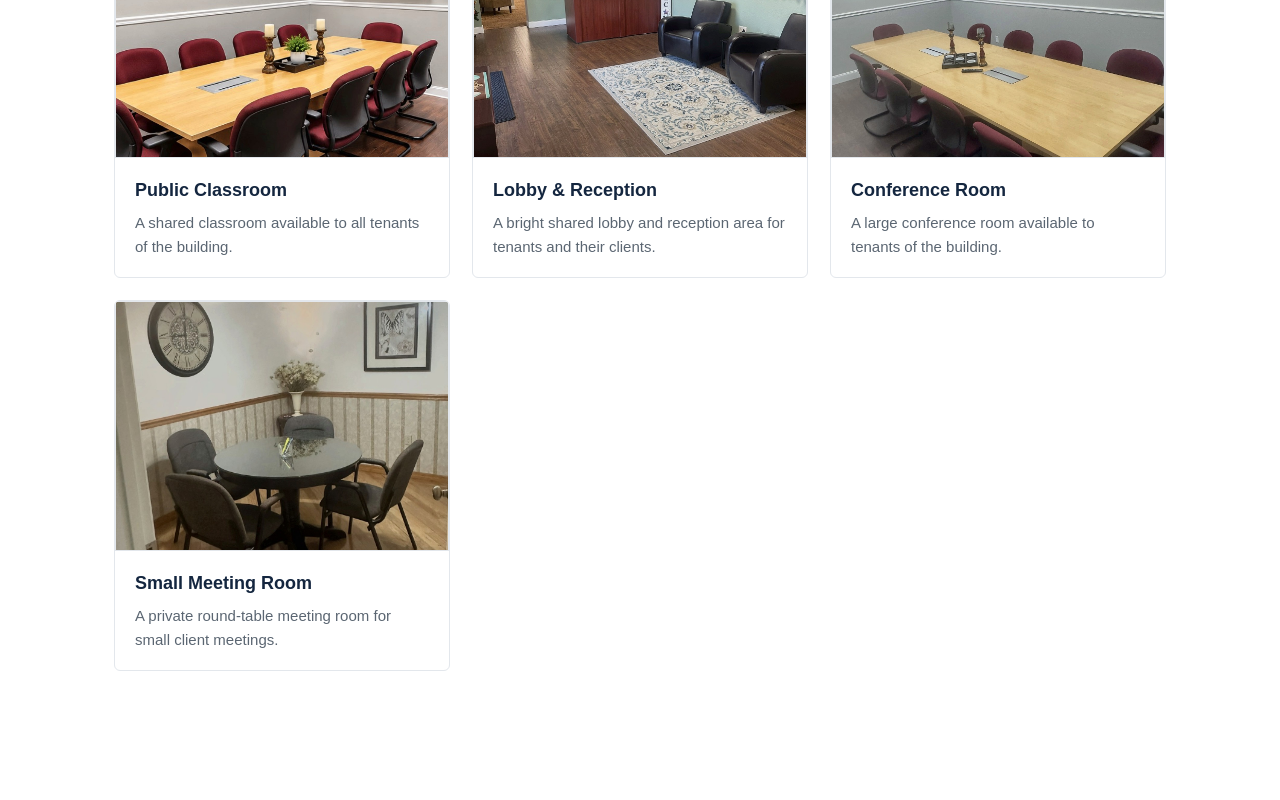
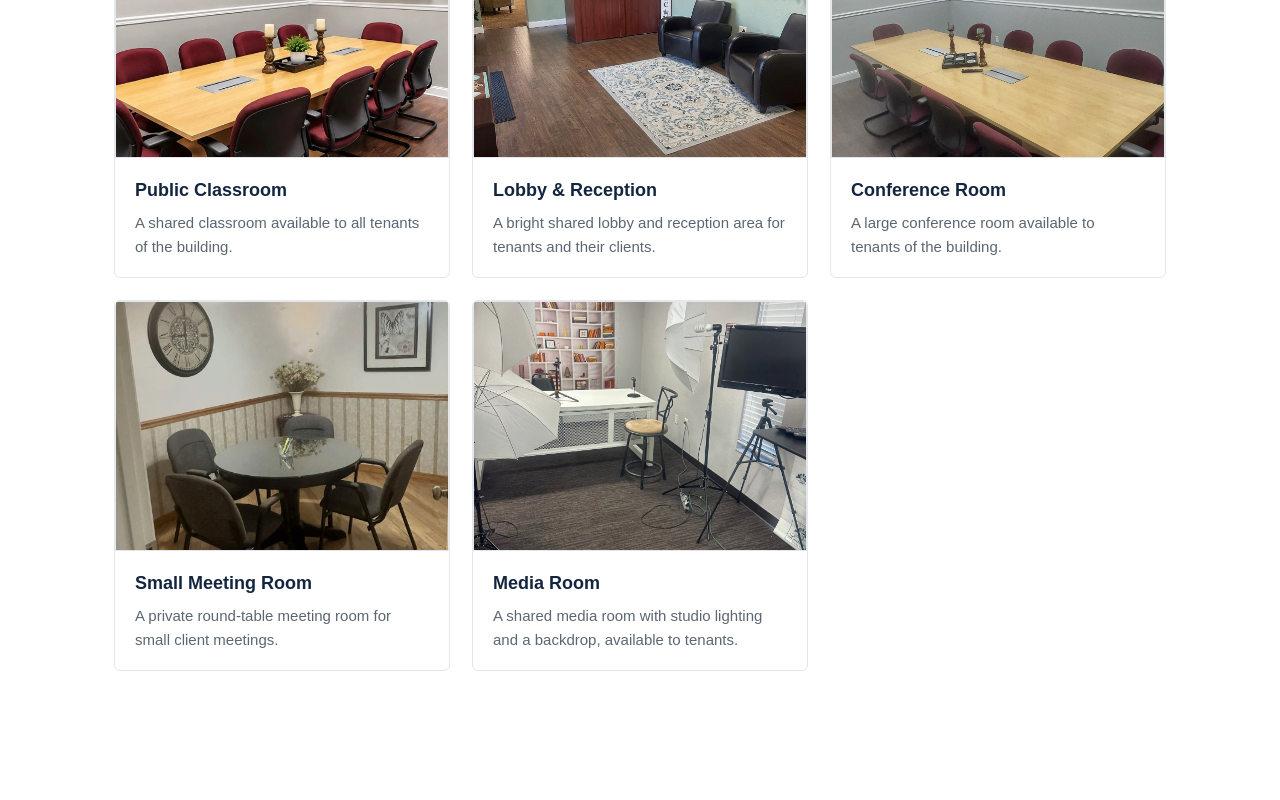
Before and after one commit to hynriai-developer/professional-office-suite, a plain HTML site: page index.html in a window 1280 px wide. Shown: the part 2399-3199 px from the top of the page. Drawn offline with Linux system fonts and the light colour scheme.

Commit message:
Add Port Richey media room photo
Co-Authored-By: Claude Sonnet 5.5 <noreply@anthropic.com>
Claude-Session: https://claude.ai/code/session_013GpXPnY66Y3sor3RosXk7C

```diff
--- a/index.html
+++ b/index.html
@@ -216,7 +216,8 @@
       shared:[ {name:'Public Classroom', desc:'A shared classroom available to all tenants of the building.', size:'', photos:['images/Port Richey/PR Classroom.jpg']},
            {name:'Lobby & Reception', desc:'A bright shared lobby and reception area for tenants and their clients.', size:'', photos:['images/Port Richey/PR Lobby.jpg']},
            {name:'Conference Room', desc:'A large conference room available to tenants of the building.', size:'', photos:['images/Port Richey/PR Conference Room.jpg']},
-           {name:'Small Meeting Room', desc:'A private round-table meeting room for small client meetings.', size:'', photos:['images/Port Richey/PR Meeting Room.jpg']} ],
+           {name:'Small Meeting Room', desc:'A private round-table meeting room for small client meetings.', size:'', photos:['images/Port Richey/PR Meeting Room.jpg']},
+           {name:'Media Room', desc:'A shared media room with studio lighting and a backdrop, available to tenants.', size:'', photos:['images/Port Richey/PR Media Room.jpg']} ],
       units:[ {suite:'Suite 102', size:'', photos:['images/Port Richey/PR 102.jpg','images/Port Richey/PR 102-2.jpg']},
               {suite:'Suite 105', size:'', photo:''}, {suite:'Suite 108', size:'', photo:''} ] },
     { id:'trinity', tab:'Trinity', name:'Seven Springs Boulevard', city:'Trinity',
```
Also changed, not shown: images/Port Richey/PR Media Room.jpg (added).
